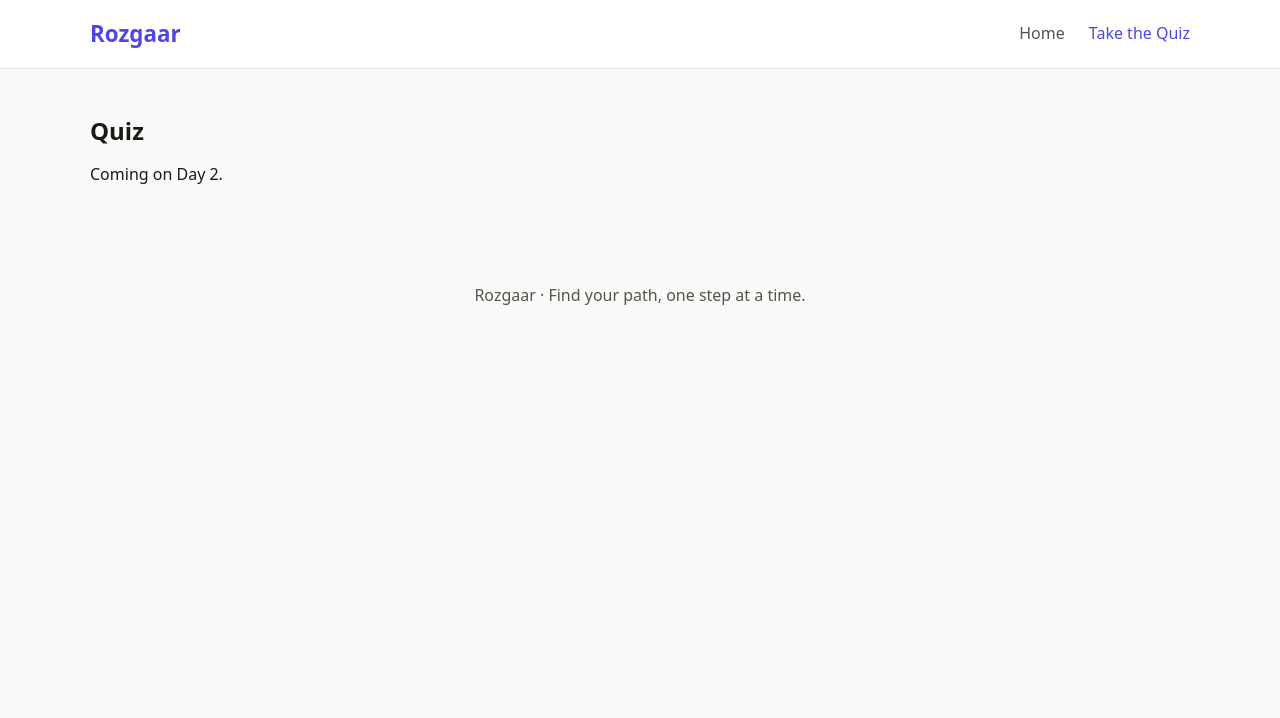
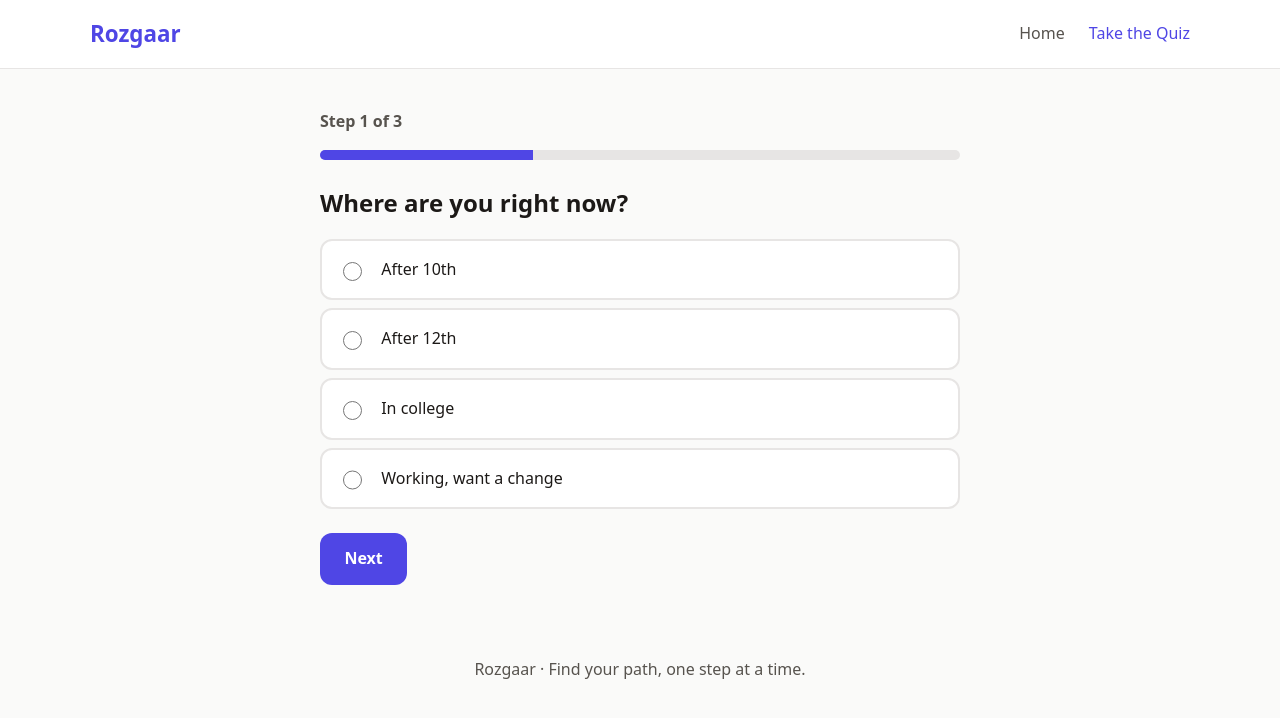
Before and after one commit to anamikaapandeyy/rozgaar, a React (Vite) app in the folder client/: page /quiz in a window 1280 px wide. Shown: the top 718 px of the page. Built offline with nearby package versions, Linux system fonts and the light colour scheme.

Commit message:
Day 2: multi-step quiz with context and localStorage

```diff
--- /dev/null
+++ b/client/src/context/QuizContext.jsx
@@ -0,0 +1,36 @@
+import { createContext, useContext, useEffect, useState } from 'react';
+
+const QuizContext = createContext(null);
+
+const emptyAnswers = { stage: '', interests: [], skills: [] };
+
+function loadSaved() {
+  try {
+    const saved = localStorage.getItem('rozgaar-answers');
+    return saved ? JSON.parse(saved) : emptyAnswers;
+  } catch {
+    return emptyAnswers;
+  }
+}
+
+export function QuizProvider({ children }) {
+  const [answers, setAnswers] = useState(loadSaved);
+
+  useEffect(() => {
+    localStorage.setItem('rozgaar-answers', JSON.stringify(answers));
+  }, [answers]);
+
+  function reset() {
+    setAnswers(emptyAnswers);
+  }
+
+  return (
+    <QuizContext.Provider value={{ answers, setAnswers, reset }}>
+      {children}
+    </QuizContext.Provider>
+  );
+}
+
+export function useQuiz() {
+  return useContext(QuizContext);
+}
--- /dev/null
+++ b/client/src/data/quizOptions.js
@@ -0,0 +1,24 @@
+export const stages = [
+  { id: 'after-10th', label: 'After 10th' },
+  { id: 'after-12th', label: 'After 12th' },
+  { id: 'college', label: 'In college' },
+  { id: 'working', label: 'Working, want a change' },
+];
+
+export const interests = [
+  { id: 'technology', label: 'Technology' },
+  { id: 'design', label: 'Design and creativity' },
+  { id: 'business', label: 'Business and money' },
+  { id: 'healthcare', label: 'Healthcare' },
+  { id: 'teaching', label: 'Teaching and learning' },
+  { id: 'law', label: 'Law and public service' },
+];
+
+export const skills = [
+  { id: 'problem-solving', label: 'Problem solving' },
+  { id: 'communication', label: 'Communication' },
+  { id: 'creativity', label: 'Creativity' },
+  { id: 'math', label: 'Math and logic' },
+  { id: 'writing', label: 'Writing' },
+  { id: 'leadership', label: 'Leadership' },
+];
--- a/client/src/main.jsx
+++ b/client/src/main.jsx
@@ -1,3 +1,4 @@
+import { QuizProvider } from './context/QuizContext.jsx'
 import { StrictMode } from 'react'
 import { createRoot } from 'react-dom/client'
 import { BrowserRouter } from 'react-router-dom'
@@ -7,8 +8,11 @@ import App from './App.jsx'
 
 createRoot(document.getElementById('root')).render(
   <StrictMode>
-    <BrowserRouter>
-      <App />
-    </BrowserRouter>
+<BrowserRouter>
+  <QuizProvider>
+    <App />
+  </QuizProvider>
+</BrowserRouter>
   </StrictMode>,
+
 )
--- /dev/null
+++ b/client/src/pages/Quiz.css
@@ -0,0 +1,39 @@
+.quiz { max-width: 640px; padding-block: var(--space-5); }
+.quiz-count { color: var(--text-muted); font-weight: 600; }
+
+.progress {
+  height: 10px;
+  background: var(--border);
+  border-radius: 999px;
+  overflow: hidden;
+  margin-bottom: var(--space-4);
+}
+.progress-bar {
+  height: 100%;
+  background: var(--primary);
+  transition: width 0.3s ease;
+}
+
+.quiz fieldset { border: 0; padding: 0; margin: 0 0 var(--space-4); display: grid; gap: var(--space-2); }
+.quiz legend { font-size: 1.5rem; font-weight: 700; margin-bottom: var(--space-3); padding: 0; }
+
+.option {
+  display: flex;
+  align-items: center;
+  gap: var(--space-3);
+  padding: var(--space-3);
+  background: var(--surface);
+  border: 2px solid var(--border);
+  border-radius: var(--radius);
+  cursor: pointer;
+  transition: border-color 0.2s;
+}
+.option:hover { border-color: var(--primary); }
+.option:has(input:checked) {
+  border-color: var(--primary);
+  background: color-mix(in srgb, var(--primary) 10%, var(--surface));
+}
+.option input { width: 1.2rem; height: 1.2rem; accent-color: var(--primary); }
+
+.quiz-error { color: #dc2626; font-weight: 600; }
+.quiz-actions { display: flex; gap: var(--space-3); }
--- a/client/src/pages/Quiz.jsx
+++ b/client/src/pages/Quiz.jsx
@@ -1,8 +1,122 @@
+import { useState } from 'react';
+import { useNavigate } from 'react-router-dom';
+import { useQuiz } from '../context/QuizContext';
+import { stages, interests, skills } from '../data/quizOptions';
+import Button from '../components/Button';
+import './Quiz.css';
+
+const TOTAL_STEPS = 3;
+
 export default function Quiz() {
+  const [step, setStep] = useState(1);
+  const [error, setError] = useState('');
+  const { answers, setAnswers } = useQuiz();
+  const navigate = useNavigate();
+
+  function chooseStage(id) {
+    setAnswers({ ...answers, stage: id });
+    setError('');
+  }
+
+  function toggle(field, id) {
+    const current = answers[field];
+    const updated = current.includes(id)
+      ? current.filter((item) => item !== id)
+      : [...current, id];
+    setAnswers({ ...answers, [field]: updated });
+    setError('');
+  }
+
+  function isStepValid() {
+    if (step === 1) return answers.stage !== '';
+    if (step === 2) return answers.interests.length > 0;
+    return answers.skills.length > 0;
+  }
+
+  function next() {
+    if (!isStepValid()) {
+      setError('Please choose at least one option to continue.');
+      return;
+    }
+    if (step < TOTAL_STEPS) setStep(step + 1);
+    else navigate('/results');
+  }
+
+  function back() {
+    setError('');
+    setStep(step - 1);
+  }
+
+  const percent = (step / TOTAL_STEPS) * 100;
+
   return (
-    <section className="container" style={{ paddingBlock: '3rem' }}>
-      <h1>Quiz</h1>
-      <p>Coming on Day 2.</p>
+    <section className="container quiz">
+      <p className="quiz-count">Step {step} of {TOTAL_STEPS}</p>
+      <div
+        className="progress"
+        role="progressbar"
+        aria-valuemin="0"
+        aria-valuemax="100"
+        aria-valuenow={percent}
+      >
+        <div className="progress-bar" style={{ width: `${percent}%` }} />
+      </div>
+
+      {step === 1 && (
+        <fieldset>
+          <legend>Where are you right now?</legend>
+          {stages.map((s) => (
+            <label key={s.id} className="option">
+              <input
+                type="radio"
+                name="stage"
+                checked={answers.stage === s.id}
+                onChange={() => chooseStage(s.id)}
+              />
+              {s.label}
+            </label>
+          ))}
+        </fieldset>
+      )}
+
+      {step === 2 && (
+        <fieldset>
+          <legend>What are you interested in? (pick any)</legend>
+          {interests.map((i) => (
+            <label key={i.id} className="option">
+              <input
+                type="checkbox"
+                checked={answers.interests.includes(i.id)}
+                onChange={() => toggle('interests', i.id)}
+              />
+              {i.label}
+            </label>
+          ))}
+        </fieldset>
+      )}
+
+      {step === 3 && (
+        <fieldset>
+          <legend>What are you good at? (pick any)</legend>
+          {skills.map((s) => (
+            <label key={s.id} className="option">
+              <input
+                type="checkbox"
+                checked={answers.skills.includes(s.id)}
+                onChange={() => toggle('skills', s.id)}
+              />
+              {s.label}
+            </label>
+          ))}
+        </fieldset>
+      )}
+
+      {error && <p className="quiz-error" role="alert">{error}</p>}
+
+      <div className="quiz-actions">
+        {step > 1 && <Button variant="outline" onClick={back}>Back</Button>}
+        <Button onClick={next}>{step === TOTAL_STEPS ? 'See my matches' : 'Next'}</Button>
+      </div>
     </section>
   );
 }
```
